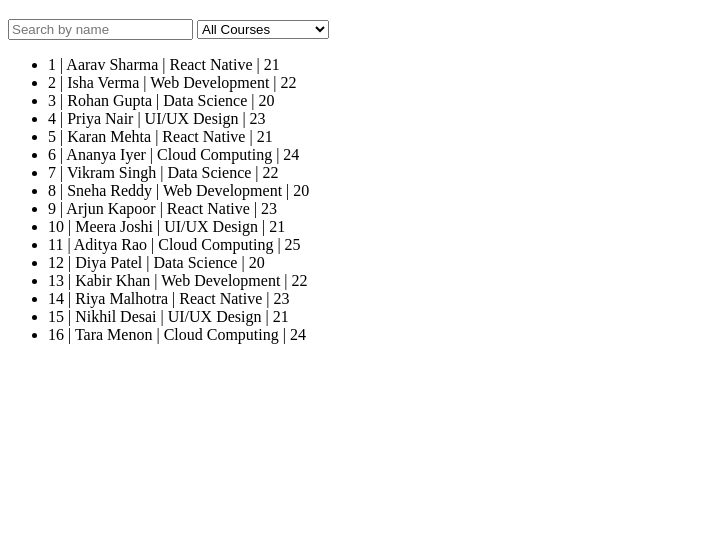
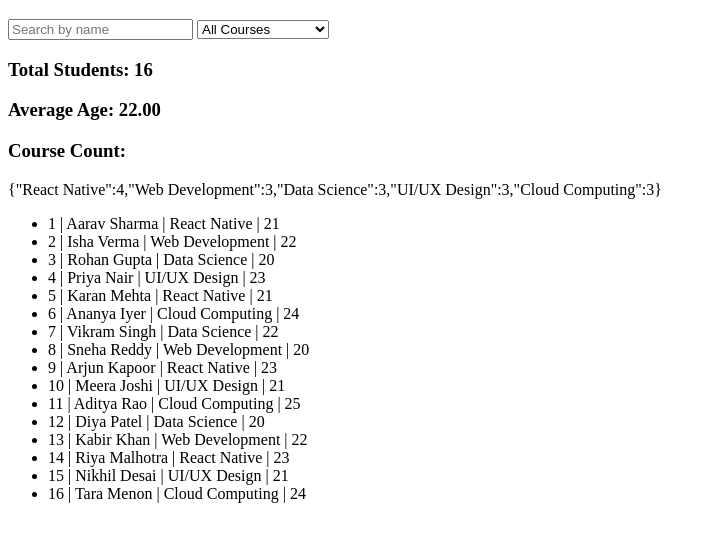
Before and after one commit to bhaktigoel-06/student-course-management, a plain HTML site: page index.html in a window 1280 px wide. Shown: the part 61-602 px from the top of the page, without its empty margins (0-715 px from the left). Drawn offline with Linux system fonts and the light colour scheme.

Commit message:
stats added

```diff
--- a/index.html
+++ b/index.html
@@ -15,6 +15,7 @@
   <option value="UI/UX Design">UI/UX Design</option>
   <option value="Cloud Computing">Cloud Computing</option>
 </select>
+<div id="stats"></div>
 <ul id="list"></ul>
 
 <script src="script.js"></script>
--- a/script.js
+++ b/script.js
@@ -20,6 +20,7 @@ console.log("FETCH RUNNING");
     console.log(data);
     allStudents = data;
     displayStudents(data);
+    showStats(data);
   } catch (err) {
     console.log(err);
   }
@@ -47,4 +48,32 @@ courseFilter.addEventListener("change", () => {
     displayStudents(filtered);
   }
 });
+
+function showStats(students) {
+
+  const total = students.length;
+
+  const averageAge = students.reduce((sum, student) => {
+    return sum + student.age;
+  }, 0) / total;
+
+
+  const courseCount = students.reduce((acc, student) => {
+
+    acc[student.course] = (acc[student.course] || 0) + 1;
+
+    return acc;
+
+  }, {});
+
+
+  document.getElementById("stats").innerHTML = `
+    <h3>Total Students: ${total}</h3>
+    <h3>Average Age: ${averageAge.toFixed(2)}</h3>
+    <h3>Course Count:</h3>
+    <p>${JSON.stringify(courseCount)}</p>
+  `;
+}
+
+
 loadStudents();
```
